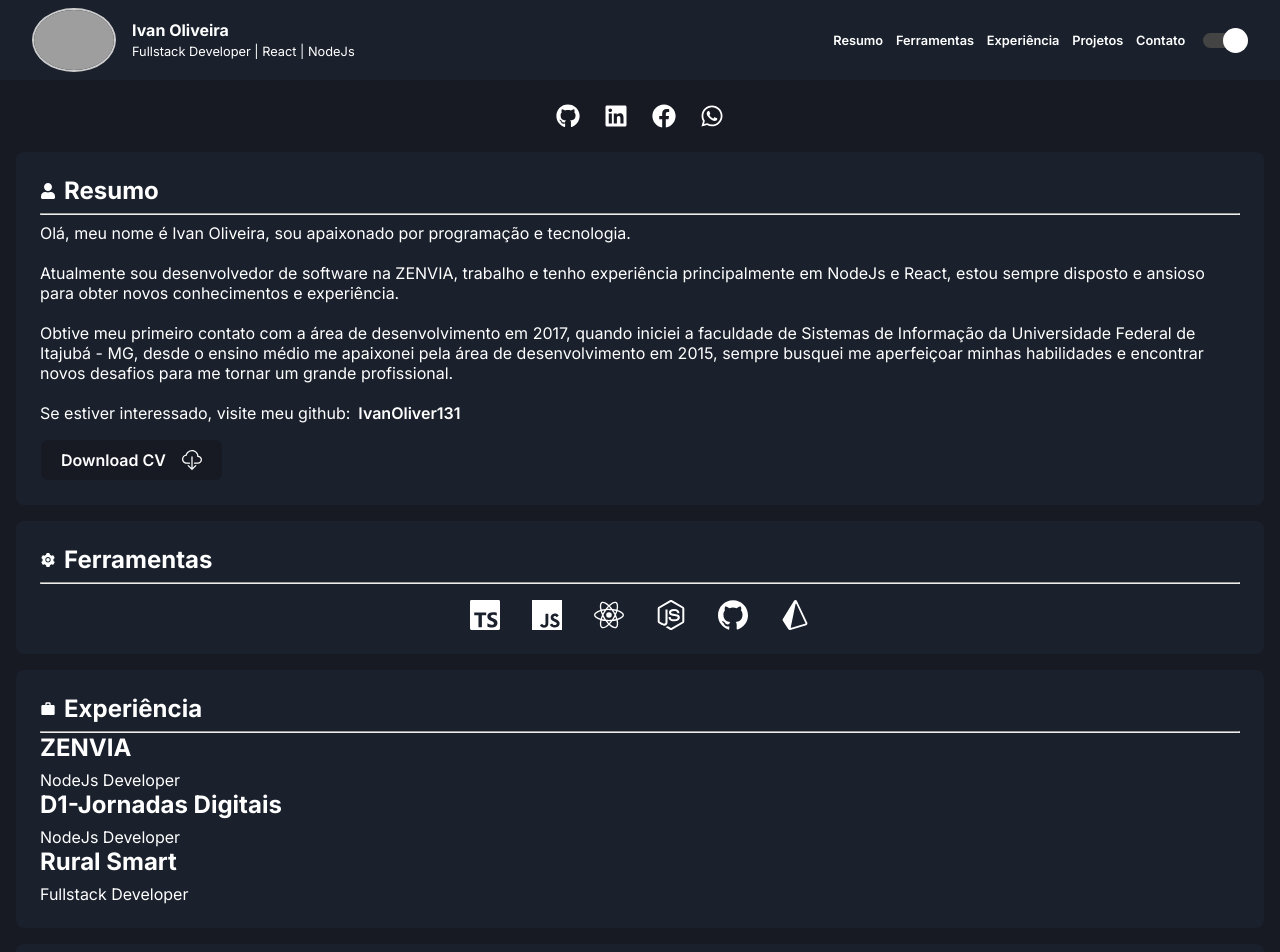
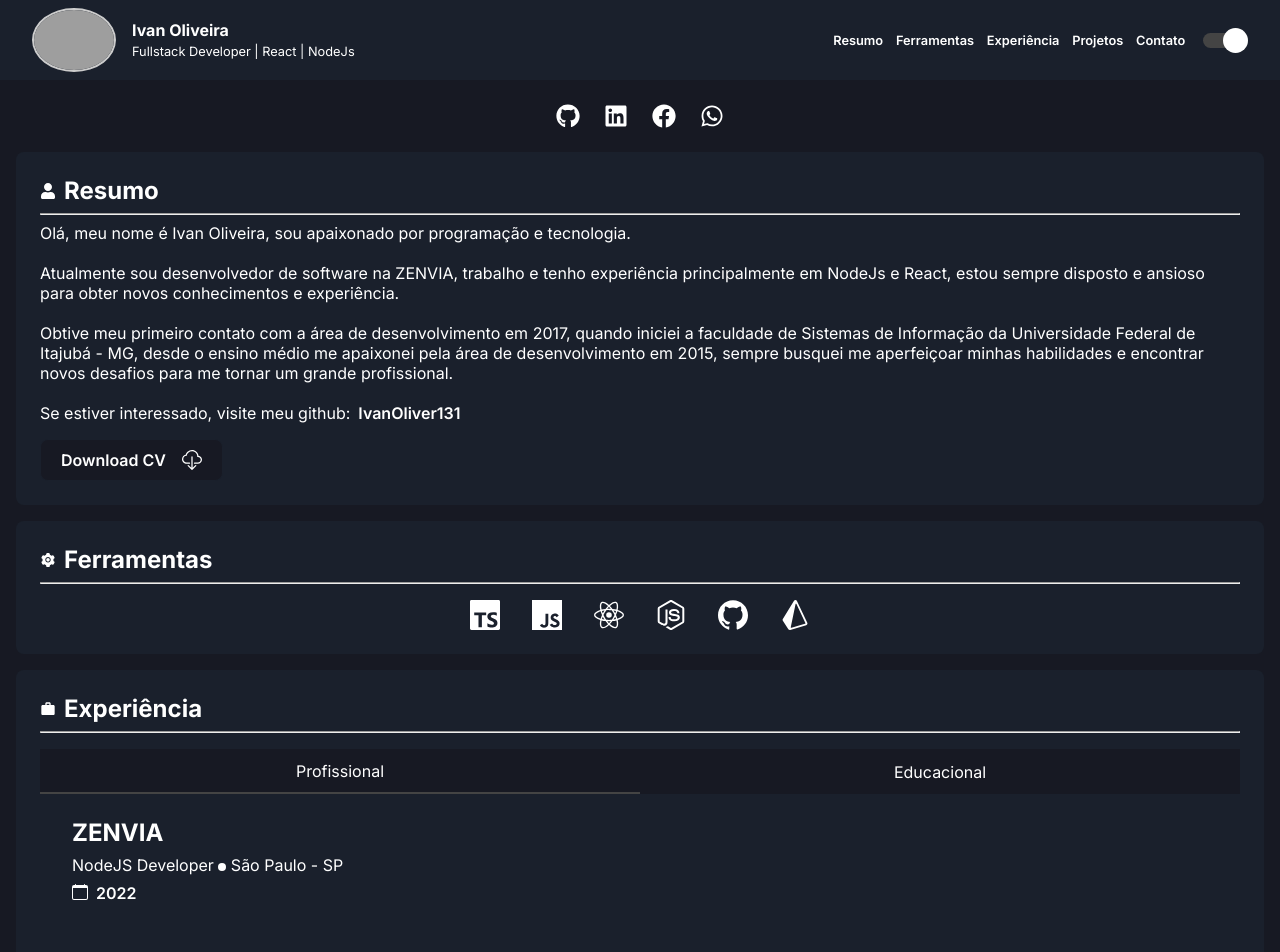
Before and after one commit to IvanOliver131/portifolio-ivan, a React (Vite) app: page / in a window 1280 px wide. Shown: the top 952 px of the page. Built offline with nearby package versions, Linux system fonts and the light colour scheme; no server answers; grey boxes are pictures that could not be loaded; a web font is replaced by a local one.

Commit message:
feat: experiencia

```diff
--- a/package.json
+++ b/package.json
@@ -9,6 +9,7 @@
     "preview": "vite preview"
   },
   "dependencies": {
+    "@radix-ui/react-tabs": "^1.0.1",
     "react": "^18.2.0",
     "react-dom": "^18.2.0",
     "react-icons": "^4.6.0",
--- /dev/null
+++ b/src/pages/home/components/WorkExperience/components/ExperienceCard/index.tsx
@@ -0,0 +1,27 @@
+import { BsCalendar, BsFillCircleFill } from "react-icons/bs";
+
+import { ExperienceCardContainer } from "./styles";
+
+interface ExperienceCardProps {
+  title: string;
+  job: string;
+  city: string;
+  time: string;
+}
+
+function ExperienceCard({ title, job, city, time }: ExperienceCardProps) {
+  return (
+    <ExperienceCardContainer>
+      <h2>{title}</h2>
+      <span>
+        {job} <BsFillCircleFill size={8} /> {city}
+        <footer>
+          <BsCalendar />
+          <span>{time}</span>
+        </footer>
+      </span>
+    </ExperienceCardContainer>
+  );
+}
+
+export { ExperienceCard };
--- /dev/null
+++ b/src/pages/home/components/WorkExperience/components/ExperienceCard/styles.ts
@@ -0,0 +1,21 @@
+import styled from "styled-components";
+
+export const ExperienceCardContainer = styled.div`
+  padding: 1.5rem 2rem;
+  display: flex;
+
+  flex-direction: column;
+
+  footer {
+    display: flex;
+    align-items: center;
+
+    gap: 0.5rem;
+
+    font-weight: 600;
+
+    span {
+      padding-bottom: 0.425rem;
+    }
+  }
+`;
--- a/src/pages/home/components/WorkExperience/index.tsx
+++ b/src/pages/home/components/WorkExperience/index.tsx
@@ -1,7 +1,17 @@
+import { BsCalendar, BsFillCircleFill } from "react-icons/bs";
 import { MdWork } from "react-icons/md";
 
 import { HeaderTopic } from "../../../../components/HeaderTopic";
-import { WorkExperienceContainer } from "./styles";
+import { ExperienceCard } from "./components/ExperienceCard";
+import {
+  ActionContent,
+  ActionOption,
+  Actions,
+  ActionSelectorContainer,
+  Education,
+  WorkExperienceContainer,
+  WorkExperienceData
+} from "./styles";
 
 interface WorkExperienceProps {
   color: string;
@@ -14,20 +24,57 @@ function WorkExperience({ color }: WorkExperienceProps) {
         <MdWork size={16} color={color} />
       </HeaderTopic>
 
-      <div>
-        <div>
-          <h2>ZENVIA</h2>
-          <span> NodeJs Developer</span>
-        </div>
-        <div>
-          <h2>D1-Jornadas Digitais</h2>
-          <span> NodeJs Developer</span>
-        </div>
-        <div>
-          <h2>Rural Smart</h2>
-          <span>Fullstack Developer</span>
-        </div>
-      </div>
+      <ActionSelectorContainer defaultValue="work">
+        <Actions>
+          <ActionOption value="work">Profissional</ActionOption>
+          <ActionOption value="education">Educacional</ActionOption>
+        </Actions>
+
+        <ActionContent value="work">
+          <WorkExperienceData>
+            <ExperienceCard
+              title="ZENVIA"
+              job="NodeJS Developer"
+              city="São Paulo - SP"
+              time="2022"
+            />
+            <ExperienceCard
+              title="D1 Jornadas Digitais"
+              job="NodeJS Developer"
+              city="São Paulo - SP"
+              time="2021 - 2022"
+            />
+            <ExperienceCard
+              title="Rural Smart"
+              job="Fullstack Developer"
+              city="Itajubá - MG"
+              time="2021"
+            />
+          </WorkExperienceData>
+        </ActionContent>
+        <ActionContent value="education">
+          <Education>
+            <ExperienceCard
+              title="Universidade Federal de Itajubá"
+              job="Estudante"
+              city="Itajubá-MG"
+              time="2017-2022"
+            />
+            <ExperienceCard
+              title="Técnico em controle ambiental"
+              job="Estudante"
+              city="Delfim moreira-MG"
+              time="2015-2017"
+            />
+            <ExperienceCard
+              title="Fundação Roge"
+              job="Estudante"
+              city="Delfim moreira-MG"
+              time="2015-2017"
+            />
+          </Education>
+        </ActionContent>
+      </ActionSelectorContainer>
     </WorkExperienceContainer>
   );
 }
--- a/src/pages/home/components/WorkExperience/styles.ts
+++ b/src/pages/home/components/WorkExperience/styles.ts
@@ -1,4 +1,6 @@
-import styled from "styled-components";
+import styled, { css } from "styled-components";
+
+import * as Tabs from "@radix-ui/react-tabs";
 
 export const WorkExperienceContainer = styled.div`
   margin: 1rem;
@@ -12,3 +14,42 @@ export const WorkExperienceContainer = styled.div`
     margin-top: 0.5rem;
   }
 `;
+
+export const ActionSelectorContainer = styled(Tabs.Root)``;
+
+export const Actions = styled(Tabs.List)`
+  display: grid;
+  grid-template-columns: 1fr 1fr;
+
+  margin-top: 1rem;
+`;
+
+export const ActionOption = styled(Tabs.Trigger)`
+  background-color: ${(props) => props.theme.background};
+  border: none;
+  height: 45px;
+  font-size: 16px;
+  line-height: 1;
+  color: ${(props) => props.theme.text};
+  user-select: none;
+
+  &:hover {
+    cursor: pointer;
+    filter: brightness(0.8);
+  }
+
+  &[data-state="active"] {
+    border-bottom: 2px solid ${(props) => props.theme.secondary};
+  }
+
+  &:focus {
+    position: relative;
+    box-shadow: 0 0 0 2px ${(props) => props.theme.primary};
+  }
+`;
+
+export const ActionContent = styled(Tabs.Content)``;
+
+export const WorkExperienceData = styled.div``;
+
+export const Education = styled.div``;
```
Also changed, not shown: 1 other file (tests, documents, lock files or other folders).
